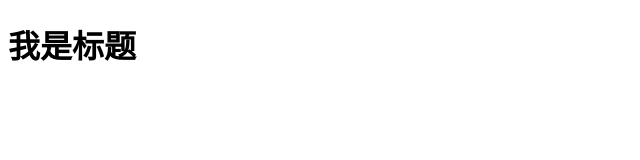
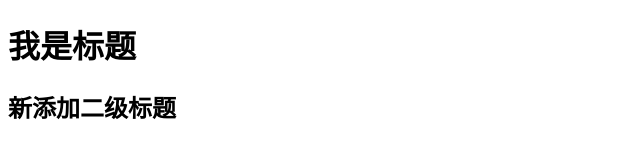
Before and after one commit to weiwen0828/wbs17082, a plain HTML site: page index.html in a window 1280 px wide. Shown: the whole page, without its empty margins (0-640 px from the left). Drawn offline with Linux system fonts and the light colour scheme.

Commit message:
index.html新修改

```diff
--- a/index.html
+++ b/index.html
@@ -6,5 +6,6 @@
 </head>
 <body>
 	<h1>我是标题</h1>
+	<h2>新添加二级标题</h2>
 </body>
 </html>
```
